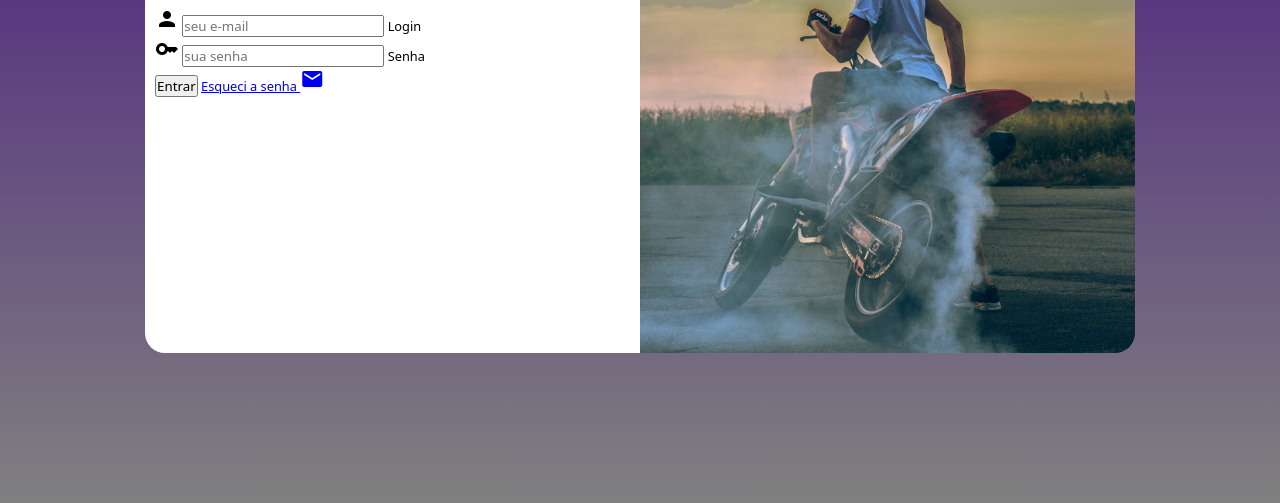
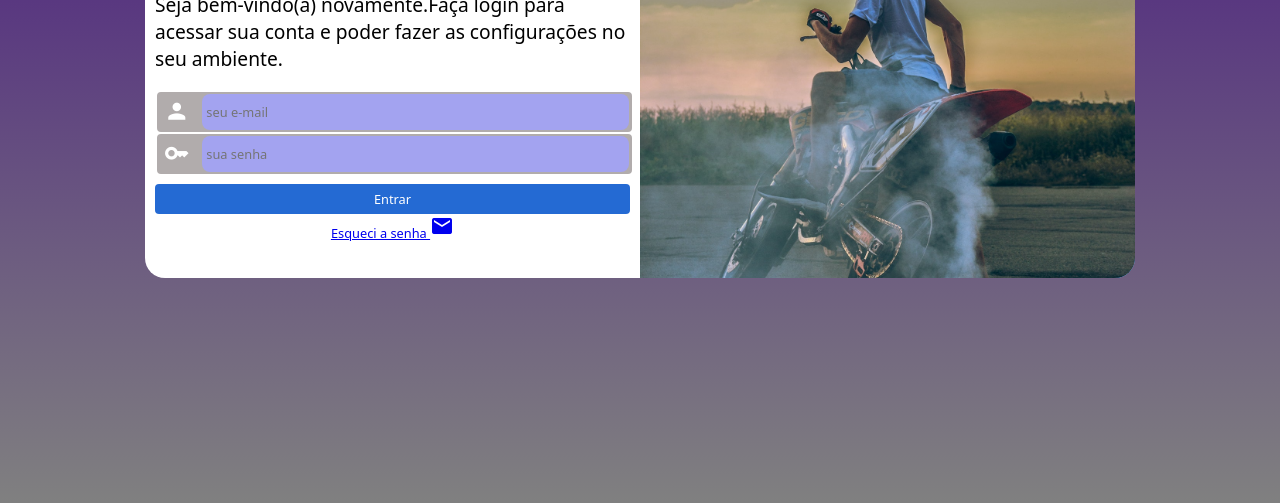
Before and after one commit to duartematheus/projeto-login, a plain HTML site: page index.html in a window 1280 px wide. Shown: the part 297-800 px from the top of the page. Drawn offline with Linux system fonts and the light colour scheme.

Commit message:
TERMINO DO LOGIN

```diff
--- a/estilos/media-query.css
+++ b/estilos/media-query.css
@@ -6,6 +6,7 @@
     }
     section#login {
         width: 80vw;
+        height: 280px;
     }
     section#login > div#imagem {
         float:left;
@@ -24,6 +25,7 @@
     }
     section#login {
         width: 990px;
+        height: 350px;
     }
     section#login > div#imagem {
         float: right;
@@ -33,6 +35,7 @@
     section#login > div#formulario {
         float: left;
         width: 50%;
+        align-content: center;
     }
     div#formulario > h1 {
         font-size: 2em;
--- a/estilos/style.css
+++ b/estilos/style.css
@@ -11,7 +11,7 @@
 
 }
 body,html {
-    background-color:purple;
+    background-color:rgb(11, 55, 121);
     height: 100vh;
     width: 100vw;
 }
@@ -24,19 +24,18 @@ section#login {
     position: absolute;
     top: 50%;
     left: 50%;
-    transform: translate(-50%, -50%);
     overflow: hidden;
     background-color: white;
     width: 250px;
     height: 500px;
     border-radius: 20px;
-
+    transform: translate(-50%, -50%);
     transition: width .3s, height .3s;
     transition-timing-function: ease;
 }
 section#login > div#imagem {
     display: block;
-    background: purple url(../imagens/moto.jpg) no-repeat;
+    background:rgb(36, 106, 211) url(../imagens/moto.jpg) no-repeat;
     background-size: cover;
     background-position: center;
     height: 200px;
@@ -52,7 +51,74 @@ div#formulario > h1{
 div#formulario > p{
     font-size: 0.8em;
     margin-bottom: 10px;
+    padding-bottom: 10px;
 }
 div#formulario > form{
     font-size: 0.8em;
+
 }
+form > div.campo {
+    background-color: rgb(177, 172, 172);
+    border: 2px solid rgb(177, 172, 172) ;
+    border-radius: 4px;
+    width: 100%;
+    height: 40px;
+    margin: 2px;
+}
+div.campo > label{
+    display: none;
+}
+div.campo > span {
+    color: white;
+    background-color: rgb(177, 172, 172);
+    font-size: 2em;
+    width: 40px;
+    padding: 5px;
+}
+div.campo > input{
+    background-color: rgb(163, 163, 240);
+    font-size: 1em;
+    width:calc(100% - 44px);
+    height: 100%;
+    border: 0px;
+    border-radius: 8px;
+    padding: 4px;
+    transform: translateY(-7px);
+}
+div.campo > input:focus-within{
+    background-color: white;
+
+}
+
+
+form > input[type=submit]{
+    display: block;
+    font-size: 1em;
+    width: 100%;
+    height: 30px;
+    background-color: rgb(36, 106, 211);
+    color: white;
+    border: none;
+    border-radius: 4px;
+    cursor: pointer;
+
+    margin-top: 10px;
+
+}
+form > input[type=submit]:hover {
+    background-color: rgb(54, 133, 252);
+    color: rgb(61, 60, 60);
+}
+form > a.botao{
+    display: block;
+    text-align: center;
+    padding-bottom: 10px;
+    border-radius: 4px;
+}
+form > a.botao:hover{
+    background-color: rgb(86, 87, 88);
+    color: aliceblue;
+}
+div > span {
+    padding-right: 5px;
+}
--- a/index.html
+++ b/index.html
@@ -30,7 +30,7 @@
                         <label for="isenha">Senha</label>
                     </div>
                     <input type="submit" value="Entrar">
-                    <a href="esqueci.html">
+                    <a href="esqueci.html" class="botao">
                         Esqueci a senha <span class="material-icons">mail</span>
                     </a>
                 </form>
```
